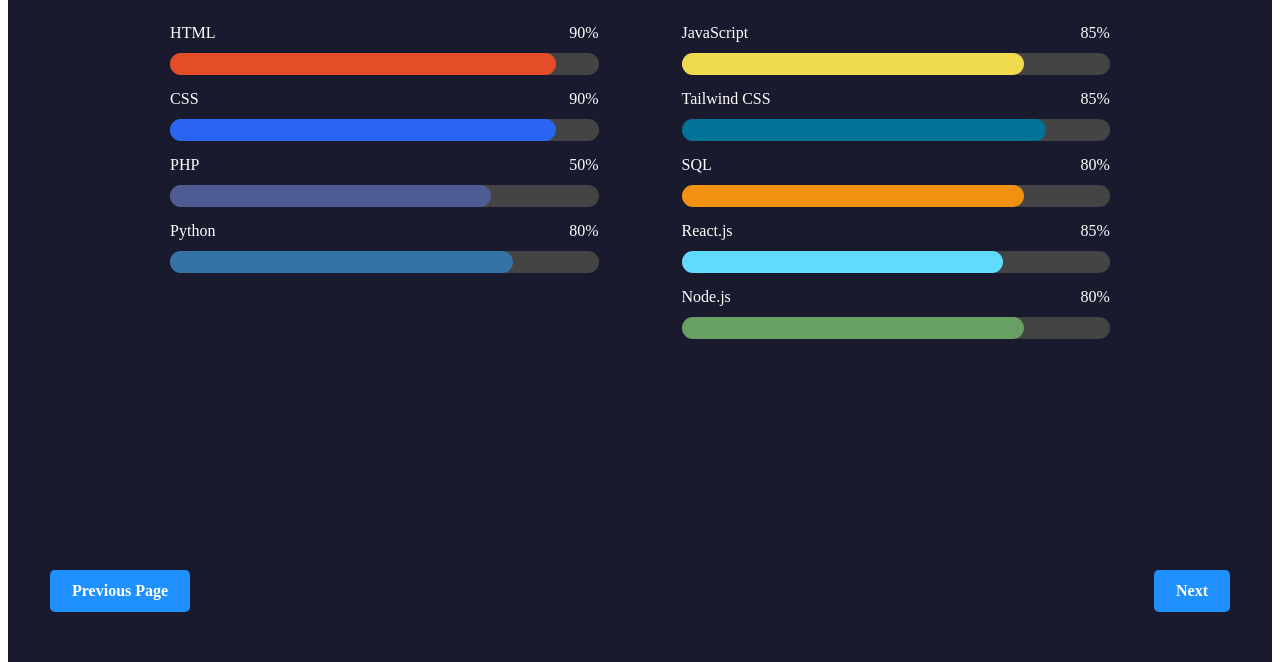
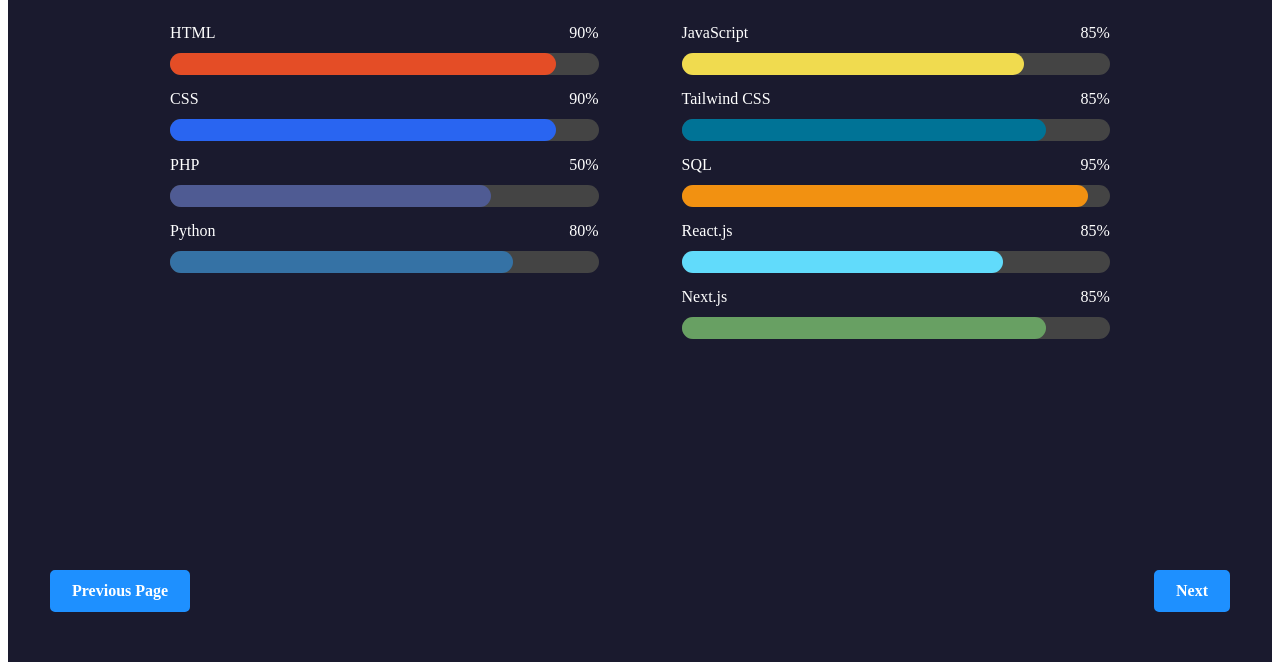
Before and after one commit to Kalavathy06/Portfolio, a plain HTML site: page skills.html in a window 1280 px wide. Shown: the part 138-800 px from the top of the page. Drawn offline with Linux system fonts and the light colour scheme.

Commit message:
updated portfolioooo

```diff
--- a/skills.html
+++ b/skills.html
@@ -53,7 +53,7 @@
     </div>
 
     <div class="skillitem">
-        <div class="skillname">SQL <span>80%</span></div>
+        <div class="skillname">SQL <span>95%</span></div>
         <div class="skillbar">
             <div class="skillprogress sql"></div>
         </div>
@@ -67,9 +67,9 @@
     </div>
 
     <div class="skillitem">
-        <div class="skillname">Node.js <span>80%</span></div>
+        <div class="skillname">Next.js <span>85%</span></div>
         <div class="skillbar">
-            <div class="skillprogress nodejs"></div>
+            <div class="skillprogress nextjs"></div>
         </div>
     </div>
 
--- a/skillsstyle3.css
+++ b/skillsstyle3.css
@@ -74,10 +74,10 @@
  }
 
 .sql {
-    width: 80%; background-color: #f29111;
+    width: 95%; background-color: #f29111;
 }
-.nodejs {
-    width: 80%;
+.nextjs {
+    width: 85%;
     background-color: #68a063;
 }
 
```
Also changed, not shown: about.html (+3 -3 lines).
